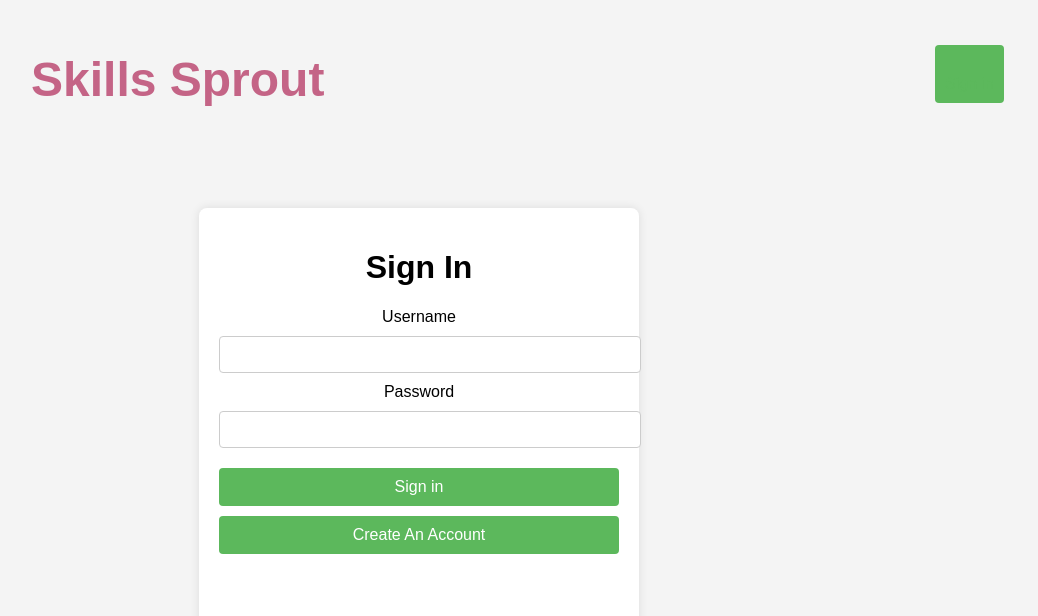
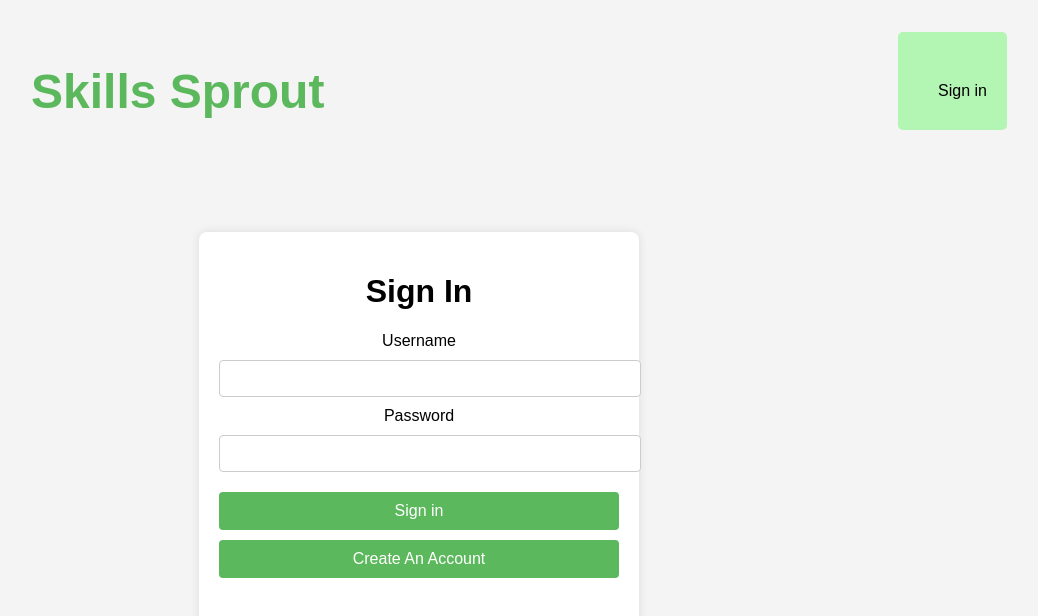
Before and after one commit to kristivent/SkillsShareProject, a React (Vite) app in the folder client/: page /login in a window 1280 px wide. Shown: the top 616 px of the page, without its empty margins (241-1279 px from the left). Built offline with nearby package versions, Linux system fonts and the light colour scheme.

Commit message:
fixed the background color in the logout button

```diff
--- a/client/src/assets/styles/navbar.css
+++ b/client/src/assets/styles/navbar.css
@@ -17,6 +17,9 @@ main {
     display: flex;
     margin-left: auto;
     flex-direction: row;
+    list-style: none; /* **Add this to remove bullets from the list** */
+    padding: 0;
+
   }
 
   .nav-title {
@@ -28,7 +31,7 @@ main {
   }
 
   .nav-title a {
-    color: #c46486;
+    color: #5cb85c;
     font-size: 3rem;
     text-align: center;
     padding-left: 15rem;
@@ -39,7 +42,11 @@ main {
     display: block;
     margin-left: auto;
     list-style: none;
-    margin: 3px;
+    padding: 0 1emm;
+
+    background-color: #b3f5b3;
+    padding: 10px;
+    border-radius: 5px;
     /* background-color: #c46486; */
   }
 
@@ -51,3 +58,22 @@ main {
   .active {
     font-weight: 700;
   }
+.nav-button{
+  background-color: #b3f5b3;
+  color: #000;
+  border: none;
+  padding: 10px;
+  margin: 10px;
+  cursor: pointer;
+  text-decoration: none; /* Prevent underlines */
+  border-radius: 5px;
+  display: inline-block;
+}
+.nav-button a {
+  color: #000; /* Ensure link inherits button color */
+  text-decoration: none; /* Prevent underline on links */
+}
+
+.nav-button:hover {
+  background-color: #a3e5a3; /* Add hover effect */
+}
--- a/client/src/components/Navbar.tsx
+++ b/client/src/components/Navbar.tsx
@@ -2,6 +2,7 @@
 import { useState, useEffect } from 'react';
 import { Link } from 'react-router-dom';
 import auth from '../utils/auth';
+import '../assets/styles/navbar.css'
 
 const Navbar = () => {
   const [ loginCheck, setLoginCheck ] = useState(false);
@@ -27,7 +28,7 @@ const Navbar = () => {
         {
           !loginCheck ? (
             <li className='nav-item'>
-            <button type='button'>
+              <button type='button' className='nav-button'>
                 <Link to='/login'>Sign in</Link>
               </button>
             </li>
@@ -35,13 +36,13 @@ const Navbar = () => {
             <>
             <li>
             <div className='nav-item'>
-            <button type='button' id='Search'>
+              <button type='button' id='Search' className='nav-button'>
                 <Link to='/search' >Home</Link>
               </button>
               </div>
             </li>
             <li className='nav-item'>
-            <button type='button' onClick={() => {
+              <button type='button' className='nav-button' onClick={() => {
                 auth.logout();
                 setLoginCheck(false);
               }}>Logout</button>
```
Lines whose indentation alone changed are shown as unchanged.
